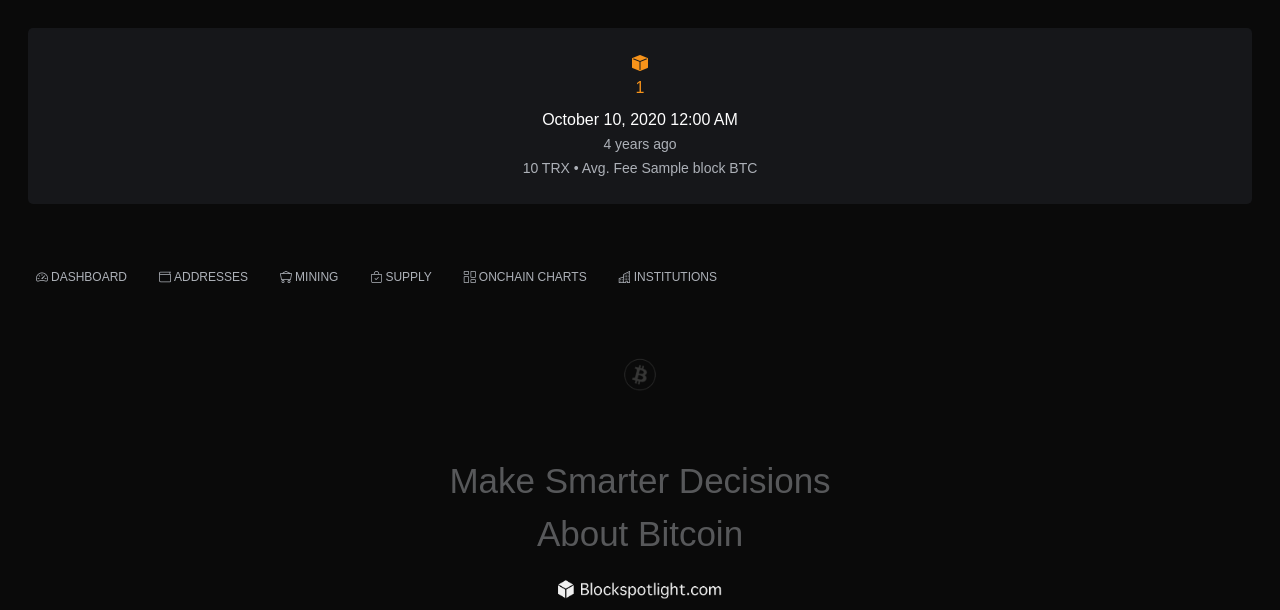
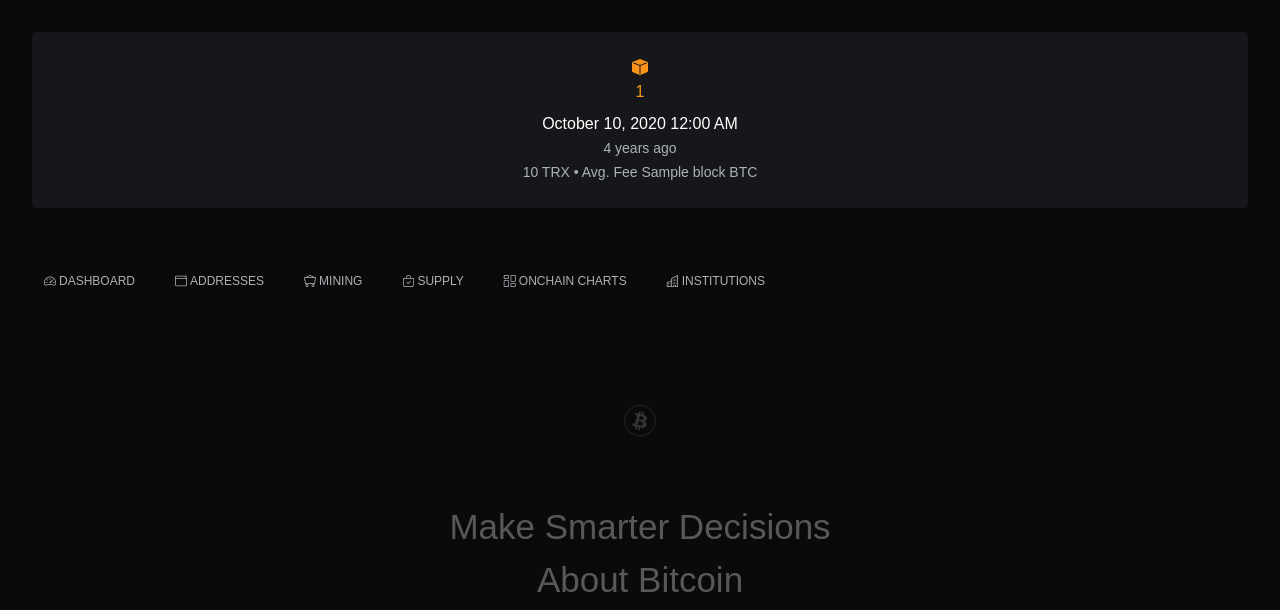
Before and after one commit to pantomeczek/bsp-www-v2, a Flask app: template www/website/templates/content.html in a window 1280 px wide. Shown: the part 156-766 px from the top of the page. Run offline with Flask 3, Linux system fonts and the light colour scheme; the template is opened without the code that fills it: most values are stand-ins (such as "Sample title", 1, 10 or a date in 2020); some libraries are stand-ins or nearby versions.

Commit message:
restruct

```diff
--- a/www/website/static/css/blockspotlight/main.css
+++ b/www/website/static/css/blockspotlight/main.css
@@ -334,6 +334,10 @@ p, a, div, span {
     .navbar-nav .open .dropdown-menu .dropdown-header {
       color: #fff;
     }
+
+    .price-diff-module .price-diff-value {
+      font-size: 10px !important;
+    }
   }
 
   @media (max-width: 992px) {
--- a/www/website/templates/base.html
+++ b/www/website/templates/base.html
@@ -55,7 +55,7 @@
 
     </nav>
 
-    <div class="container-fluid" style="padding: 20px;">
+    <div class="container-fluid p-2 p-lg-4" >
 
         <div class="card-group mb-5">
 
@@ -79,48 +79,96 @@
           {%endfor%}
           </div>
 
-      <div>
+      <div class="px-2 p-lg-0">
         <ul class="nav nav-pills">
-          <li class="nav-item">
+          <li class="nav-item d-none d-md-block mx-1">
             <a class="nav-link {% if content_type == 'dashboard' %}active{% endif %}" aria-current="page" href="/dashboard?type=dashboard"><i class="bi bi-speedometer2"></i>DASHBOARD</a>
           </li>
-          <li class="nav-item">
+          <li class="nav-item d-block d-md-none mx-1">
+            <a class="nav-link {% if content_type == 'dashboard' %}active{% endif %}" aria-current="page" href="/dashboard?type=dashboard"><i class="bi bi-speedometer2"></i></a>
+          </li>
+
+
+          <li class="nav-item d-none d-md-block mx-1">
             <a class="nav-link {% if content_type == 'addresses' %}active{% endif %}" aria-current="page" href="/dashboard?type=addresses"><i class="bi bi-wallet"></i>ADDRESSES</a>
           </li>
-          <li class="nav-item">
+          <li class="nav-item d-block d-md-none mx-1">
+            <a class="nav-link {% if content_type == 'addresses' %}active{% endif %}" aria-current="page" href="/dashboard?type=addresses"><i class="bi bi-wallet"></i></a>
+          </li>
+
+
+          <li class="nav-item d-none d-md-block mx-1">
             <a class="nav-link {% if content_type == 'mining' %}active{% endif %}" aria-current="page" href="/dashboard?type=mining"><i class="bi bi-minecart-loaded"></i>MINING</a>
           </li>
-          <li class="nav-item">
+          <li class="nav-item d-block d-md-none mx-1">
+            <a class="nav-link {% if content_type == 'mining' %}active{% endif %}" aria-current="page" href="/dashboard?type=mining"><i class="bi bi-minecart-loaded"></i></a>
+          </li>
+
+          <li class="nav-item d-none d-md-block mx-1">
             <a class="nav-link {% if content_type == 'supply' %}active{% endif %}" aria-current="page" href="/dashboard?type=supply"><i class="bi bi-bag-check"></i>SUPPLY</a>
           </li>
-          <li class="nav-item">
+          <li class="nav-item d-block d-md-none mx-1">
+            <a class="nav-link {% if content_type == 'supply' %}active{% endif %}" aria-current="page" href="/dashboard?type=supply"><i class="bi bi-bag-check"></i></a>
+          </li>
+
+          <li class="nav-item d-none d-md-block mx-1">
             <a class="nav-link {% if content_type == 'onchain' %}active{% endif %}" aria-current="page" href="/dashboard?type=onchain"><i class="bi bi-columns-gap"></i>ONCHAIN CHARTS</a>
           </li>
-          <li class="nav-item">
+          <li class="nav-item d-block d-md-none mx-1">
+            <a class="nav-link {% if content_type == 'onchain' %}active{% endif %}" aria-current="page" href="/dashboard?type=onchain"><i class="bi bi-columns-gap"></i></a>
+          </li>
+
+          <li class="nav-item d-none d-md-block mx-1">
             <a class="nav-link " aria-current="page" href="/dashboard?type=institutions"><i class="bi bi-buildings"></i>INSTITUTIONS</a>
           </li>
+          <li class="nav-item d-block d-md-none mx-1">
+            <a class="nav-link " aria-current="page" href="/dashboard?type=institutions"><i class="bi bi-buildings"></i></a>
+          </li>
+
         </ul>
       </div>
   </div>
-  <div style="padding: 0px 20px;">
+  <div class="px-2 px-lg-4">
     <div style="padding-left: 7px;">
       <ul class="nav nav-pills">
         {% if content_type == 'addresses' %}
-        <li>
+        <li class="d-none d-md-block">
           <i class="bi bi-caret-right-fill faded-text" style="padding-left: 5px;"></i>
         </li>
-        <li class="nav-item">
-          <a class="nav-link nav-link-light {% if metric == 'counts' %}active{% endif %}" aria-current="page" href="/dashboard?type=addresses&metric=counts"><i class="bi bi-body-text"></i>Number of Addresses Holding X BTC</a>
+
+        <li class="nav-item d-none d-md-block mx-1">
+          <a class="nav-link nav-link-light {% if metric == 'counts' %}active{% endif %}" aria-current="page" href="/dashboard?type=addresses&metric=counts">
+            <i class="bi bi-body-text"></i>
+            Number of Addresses Holding X BTC
+          </a>
         </li>
-        <li class="nav-item">
+        <li class="nav-item d-block d-md-none mx-1">
+          <a class="nav-link nav-link-light {% if metric == 'counts' %}active{% endif %}" aria-current="page" href="/dashboard?type=addresses&metric=counts">
+            <i class="bi bi-body-text"></i>
+          </a>
+        </li>
+
+        <li class="nav-item d-none d-md-block mx-1">
           <a class="nav-link nav-link-light {% if metric == 'balances' %}active{% endif %}" aria-current="page" href="/dashboard?type=addresses&metric=balances"><i class="bi bi-piggy-bank"></i>Balance of Addresses Holding X BTC</a>
         </li>
-        <li class="nav-item">
+        <li class="nav-item d-block d-md-none mx-1">
+          <a class="nav-link nav-link-light {% if metric == 'balances' %}active{% endif %}" aria-current="page" href="/dashboard?type=addresses&metric=balances"><i class="bi bi-piggy-bank"></i></a>
+        </li>
+
+        <li class="nav-item d-none d-md-block mx-1">
           <a class="nav-link nav-link-light {% if metric == 'activity' %}active{% endif %}" aria-current="page" href="/dashboard?type=addresses&metric=activity"><i class="bi bi-activity"></i>Activity of Addresses Holding X BTC</a>
         </li>
-        <li class="nav-item">
+        <li class="nav-item d-block d-md-none mx-1">
+          <a class="nav-link nav-link-light {% if metric == 'activity' %}active{% endif %}" aria-current="page" href="/dashboard?type=addresses&metric=activity"><i class="bi bi-activity"></i></a>
+        </li>
+
+        <li class="nav-item d-none d-md-block mx-1">
           <a class="nav-link nav-link-light {% if metric == 'distribution' %}active{% endif %}" aria-current="page" href="/dashboard?type=addresses&metric=distribution"><i class="bi bi-signpost-split"></i>Distribution Across Address Types</a>
         </li>
+        <li class="nav-item d-block d-md-none mx-1">
+          <a class="nav-link nav-link-light {% if metric == 'distribution' %}active{% endif %}" aria-current="page" href="/dashboard?type=addresses&metric=distribution"><i class="bi bi-signpost-split"></i></a>
+        </li>
+
         {% endif %}
         {% if content_type == 'mining' %}
         <li>
--- a/www/website/templates/charts.html
+++ b/www/website/templates/charts.html
@@ -5,10 +5,10 @@
 
 
 <div class="">
-    <div class="container-fluid" style="padding: 20px 40px;">
+    <div class="container-fluid p-3 p-md-5">
 
         <div class="standard-chart-panel">
-            <div style="padding: 40px;">
+            <div class="p-3 p-md-5">
                 <h3><i class="bi bi-graph-up"></i>{{ title }}</h3>
 
                 {% if precision_selector_enabled  or currency_selector_enabled %}
--- a/www/website/templates/content.html
+++ b/www/website/templates/content.html
@@ -4,13 +4,13 @@
 {% block content %}
 
 
-<div style="padding: 10px 20px 0px 20px">
+<div class="p-1 p-lg-4">
 
     <div class="d-flex flex-wrap align-items-start">
       {% for i in charts%}
       {% if i.type == 'stats' %}
       <div class="p-2 bd-highlight align-self-stretch dashboard-info-panel">
-        <div class="card p-4 pb-3 dashboard-list h-100" style="border: 0px; background-color: #16171a !important;">
+        <div class="card p-3 p-md-4 pb-3 dashboard-list h-100" style="border: 0px; background-color: #16171a !important;">
             <h5 style="text-align: left;" class="mb-4"><i class="bi bi-list-columns" style="margin-right: 5px;"></i>{{i.name}}</h5>
             <table class="table stats-table" style="margin-top: 20px;">
               <thead>
@@ -63,7 +63,7 @@
       {% endif %}
       {% if i.type in ['chart', 'piechart'] %}
       <div class="p-2 bd-highlight dashboard-chart-panel dashboard-list flex-grow-1 w-50" style="{% if i.type == 'piechart' %} max-width: 750px; {% endif %}">
-          <div class="card p-4 pb-3" style="border: 0px; background-color: #16171a !important; ">
+          <div class="card p-3 p-md-4 pb-3" style="border: 0px; background-color: #16171a !important; ">
               <div >
                 <h5 style="text-align: left; padding: 5px;"><i class="bi bi-graph-up"></i> {{ i.title  }}</h5>
                 <div>
```
Also changed, not shown: www/website/code/btcchart.py (+6 -4 lines).
